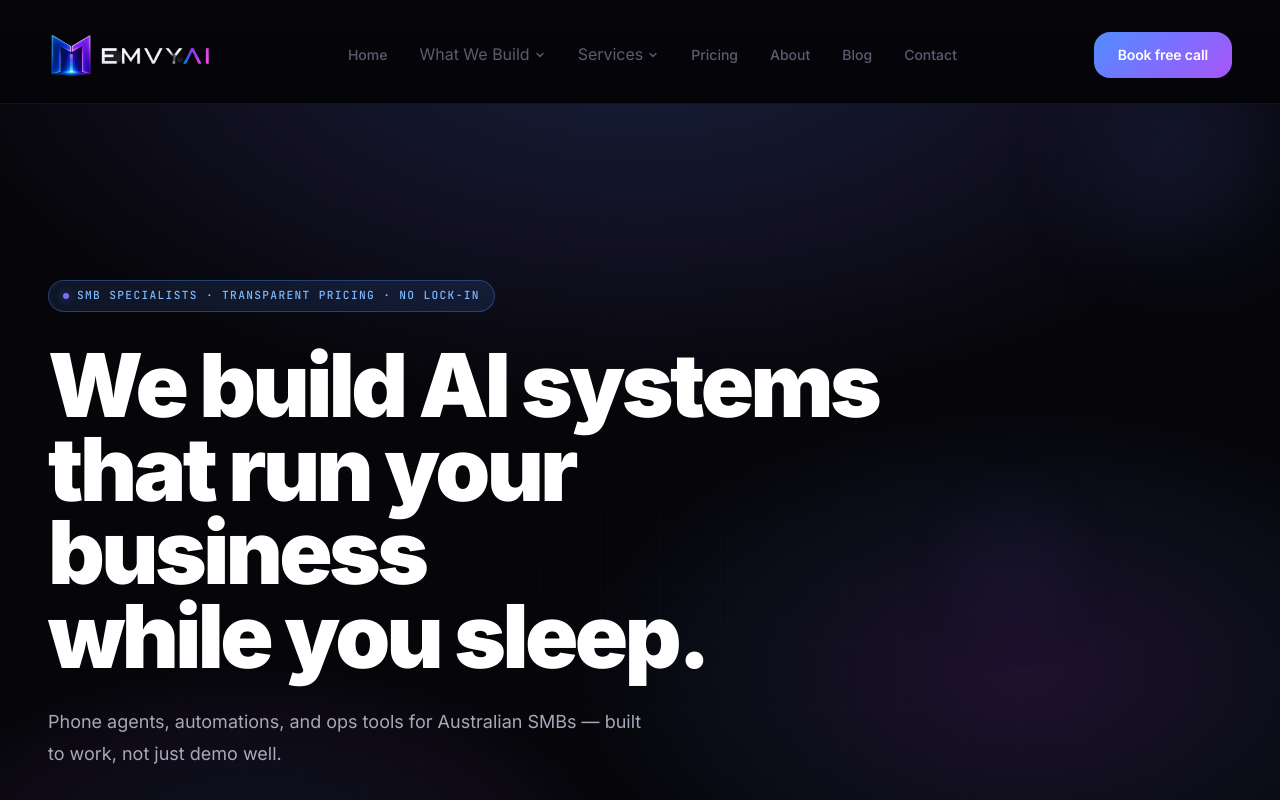
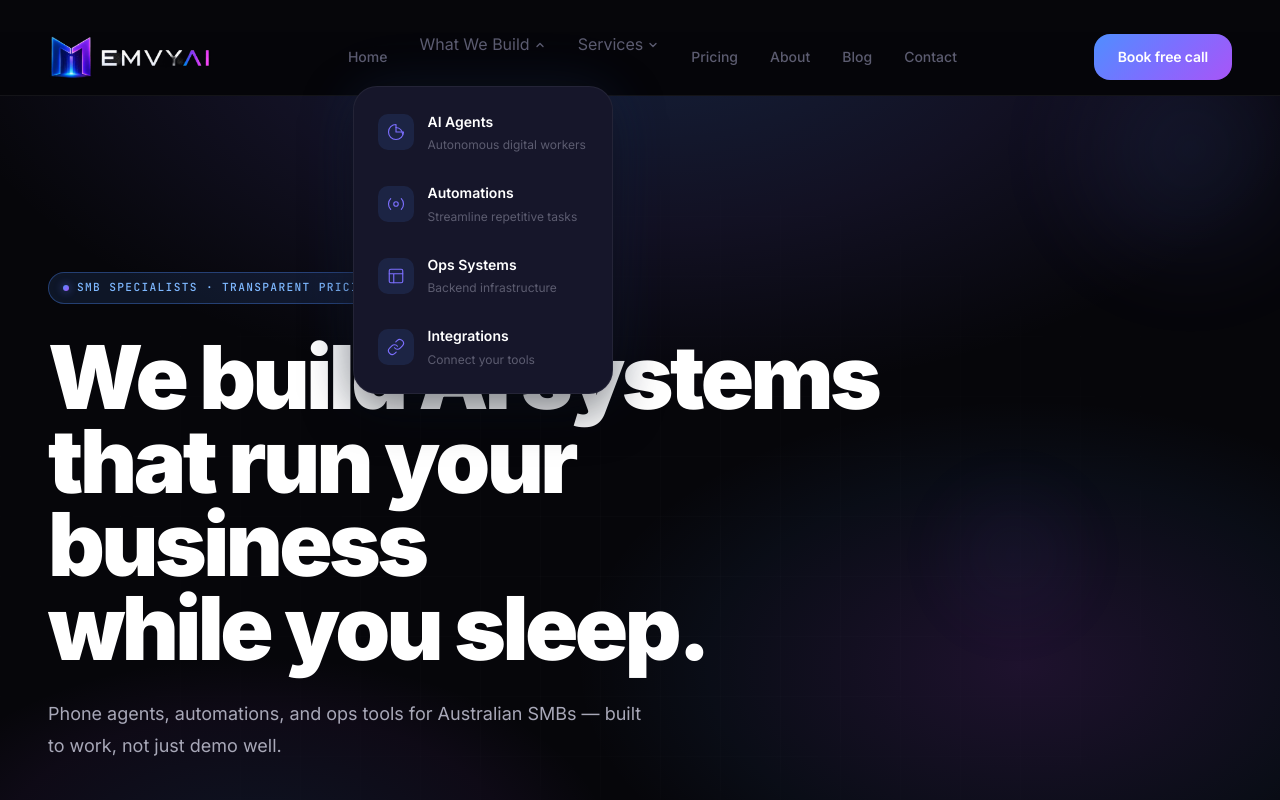
Before and after one commit to duskmetamask-bit/emvy-ai-website, a Next.js app: page / in a window 1280 px wide. Both pictures are taken after a click on the button "What We Build". Shown: the top 800 px of the page. Built offline with nearby package versions, Linux system fonts and the light colour scheme.

Commit message:
fix: header height 64px, dropdown hover delay, padding buffer

```diff
--- a/app/globals.css
+++ b/app/globals.css
@@ -93,7 +93,7 @@
 
   /* Layout */
   --max-width: 1280px;
-  --header-h:  72px;
+  --header-h:  64px;
 }
 
 /* ── RESET & BASE ───────────────────────────────────── */
--- a/app/page.tsx
+++ b/app/page.tsx
@@ -503,7 +503,7 @@ function Header() {
             <nav className="header-nav" aria-label="Main navigation">
               <a href="/" className="header-nav-link">Home</a>
 
-              <div className="header-nav-dropdown" onMouseEnter={() => setWhatWeBuildOpen(true)} onMouseLeave={() => setWhatWeBuildOpen(false)}>
+              <div className="header-nav-dropdown" onMouseEnter={() => setWhatWeBuildOpen(true)}>
                 <button className="header-nav-link header-nav-dropdown-trigger" aria-expanded={whatWeBuildOpen}>
                   What We Build
                   <svg width="12" height="12" viewBox="0 0 16 16" fill="none" aria-hidden="true" style={{ marginLeft: '4px', transition: 'transform 0.2s', transform: whatWeBuildOpen ? 'rotate(180deg)' : 'rotate(0deg)' }}>
@@ -511,7 +511,7 @@ function Header() {
                   </svg>
                 </button>
                 {whatWeBuildOpen && (
-                  <div className="header-nav-dropdown-menu">
+                  <div className="header-nav-dropdown-menu" onMouseLeave={() => setTimeout(() => setWhatWeBuildOpen(false), 200)}>
                     <a href="/services/ai-agents" className="header-nav-dropdown-item">
                       <span className="dropdown-item-icon">
                         <svg viewBox="0 0 24 24" fill="none" stroke="currentColor" strokeWidth="1.5" strokeLinecap="round" strokeLinejoin="round"><path d="M12 2a10 10 0 1 0 10 10H12V2z"/><path d="M20.83 14.83a10 10 0 0 0-8.83-8.83"/></svg>
@@ -552,7 +552,7 @@ function Header() {
                 )}
               </div>
 
-              <div className="header-nav-dropdown" onMouseEnter={() => setServicesOpen(true)} onMouseLeave={() => setServicesOpen(false)}>
+              <div className="header-nav-dropdown" onMouseEnter={() => setServicesOpen(true)}>
                 <button className="header-nav-link header-nav-dropdown-trigger" aria-expanded={servicesOpen}>
                   Services
                   <svg width="12" height="12" viewBox="0 0 16 16" fill="none" aria-hidden="true" style={{ marginLeft: '4px', transition: 'transform 0.2s', transform: servicesOpen ? 'rotate(180deg)' : 'rotate(0deg)' }}>
@@ -560,7 +560,7 @@ function Header() {
                   </svg>
                 </button>
                 {servicesOpen && (
-                  <div className="header-nav-dropdown-menu">
+                  <div className="header-nav-dropdown-menu" onMouseLeave={() => setTimeout(() => setServicesOpen(false), 200)}>
                     <a href="/services/ai-audits" className="header-nav-dropdown-item">
                       <span className="dropdown-item-icon">
                         <svg viewBox="0 0 24 24" fill="none" stroke="currentColor" strokeWidth="1.5" strokeLinecap="round" strokeLinejoin="round"><circle cx="11" cy="11" r="8"/><line x1="21" y1="21" x2="16.65" y2="16.65"/></svg>
@@ -882,6 +882,7 @@ const headerStyles = `
   position: relative;
   display: inline-flex;
   align-items: center;
+  padding-bottom: 1.5rem; /* Extends interactive area so mouse can travel to menu */
 }
 .header-nav-dropdown-trigger {
   background: none;
@@ -897,7 +898,7 @@ const headerStyles = `
 .header-nav-dropdown-trigger:hover { color: var(--color-text-secondary); }
 .header-nav-dropdown-menu {
   position: absolute;
-  top: calc(100% + 1rem);
+  top: calc(100% + 0.25rem); /* Reduced gap — was 1rem, now 4px */
   left: 50%;
   transform: translateX(-50%);
   background: var(--color-surface);
```
